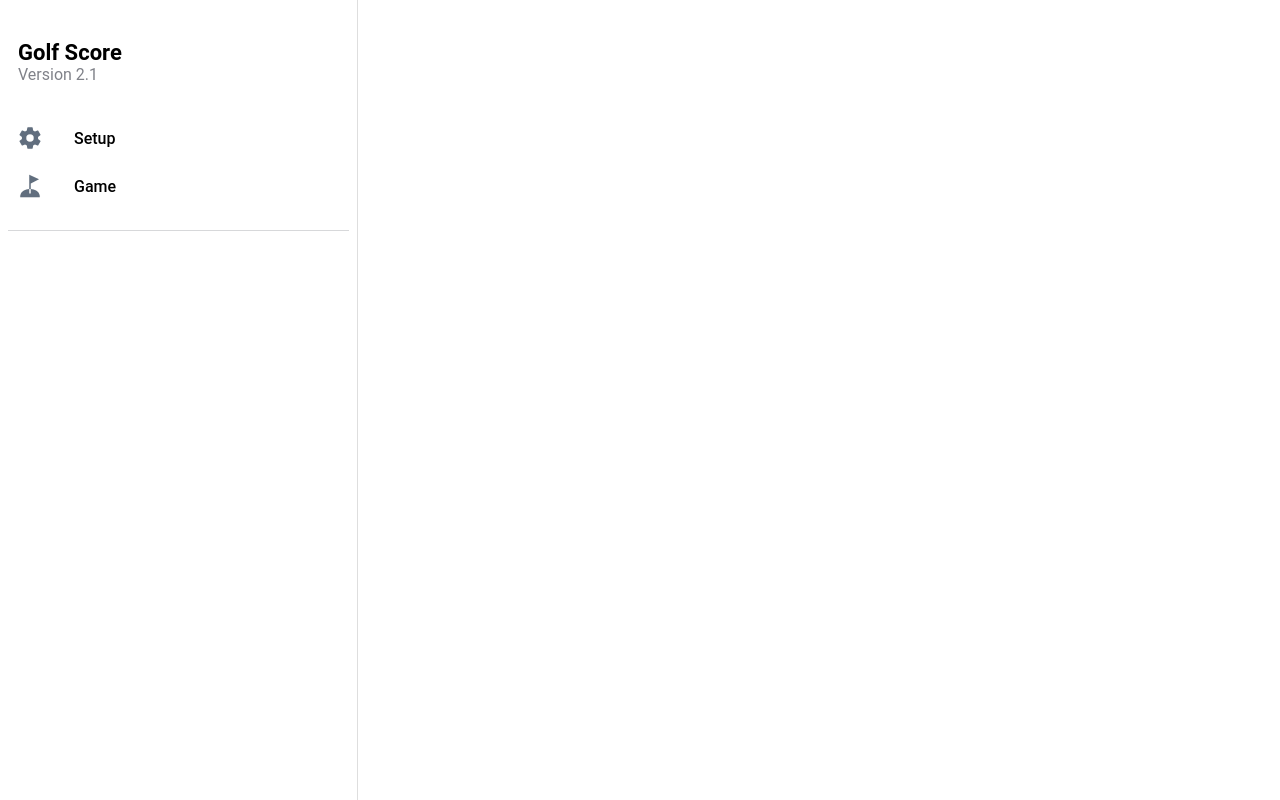
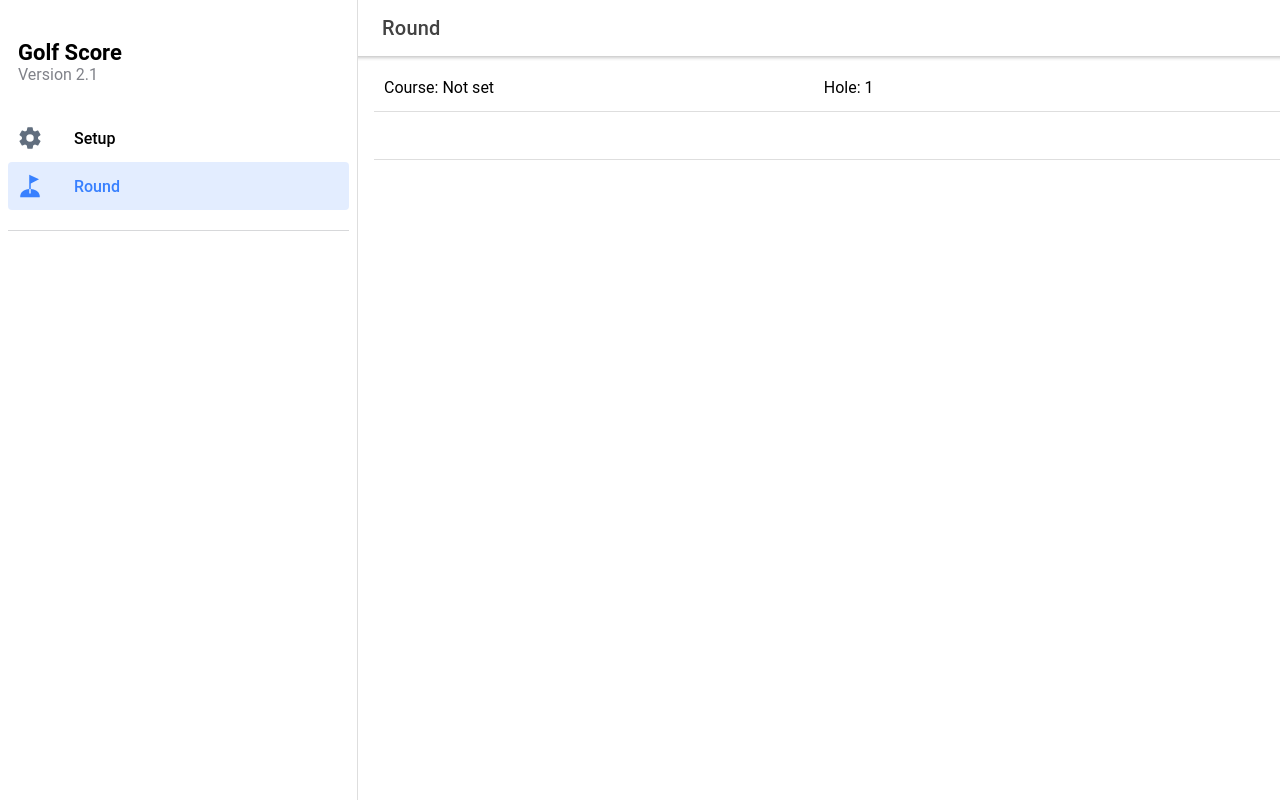
Before and after one commit to mlaskey53/iGolfScore, a React (Create React App) app: page /page/Round in a window 1280 px wide. Built offline with nearby package versions, Linux system fonts and the light colour scheme.

Commit message:
Rename Game page to Round.

```diff
--- a/src/App.tsx
+++ b/src/App.tsx
@@ -3,7 +3,7 @@ import { IonReactRouter } from '@ionic/react-router';
 import { Redirect, Route } from 'react-router-dom';
 import Menu from './components/Menu';
 import Setup from './pages/Setup';
-import Game from './pages/Game';
+import Round from './pages/Round';
 
 /* Core CSS required for Ionic components to work properly */
 import '@ionic/react/css/core.css';
@@ -39,8 +39,8 @@ const App: React.FC = () => {
             <Route path="/page/Setup" exact={true}>
               <Setup />
             </Route>
-            <Route path="/page/Game" exact={true}>
-              <Game />
+            <Route path="/page/Round" exact={true}>
+              <Round />
             </Route>
           </IonRouterOutlet>
         </IonSplitPane>
--- a/src/components/Menu.tsx
+++ b/src/components/Menu.tsx
@@ -22,8 +22,8 @@ const appPages: AppPage[] = [
     mdIcon: settingsSharp
   },
   {
-    title: 'Game',
-    url: '/page/Game',
+    title: 'Round',
+    url: '/page/Round',
     iosIcon: golfOutline,
     mdIcon: golfSharp
   },
--- a/src/pages/Game.tsx
+++ b/src/pages/Round.tsx
@@ -4,11 +4,13 @@ import { useContext, useState } from 'react';
 import { AppContext, Course, Player } from '../State';
 import './Page.css';
 
-const Page: React.FC = () => {
+const Round: React.FC = () => {
 
-  const title = "Game";
+  const title = "Round";
 
   const { state, dispatch } = useContext(AppContext);
+
+  const [hole, setHole] = useState(1);
 
   return (
     <IonPage>
@@ -30,7 +32,12 @@ const Page: React.FC = () => {
 
         <IonList>
           <IonItem>
-            <IonLabel> <h2>Course:  {state.course.name}</h2> </IonLabel>
+            <IonGrid>
+    	        <IonRow>
+    	          <IonCol><IonLabel> <h2>Course: {state.course.name}</h2> </IonLabel></IonCol>
+    	          <IonCol><IonLabel> <h2>Hole: {hole}</h2> </IonLabel></IonCol>
+                </IonRow>
+            </IonGrid>
           </IonItem>
           <IonItem>
             <IonGrid>
@@ -40,7 +47,6 @@ const Page: React.FC = () => {
                 </IonRow>
               ) )}
             </IonGrid>
-
           </IonItem>
         </IonList>
 
@@ -49,4 +55,4 @@ const Page: React.FC = () => {
   );
 };
 
-export default Page;
+export default Round;
```
Lines whose indentation alone changed are shown as unchanged.
